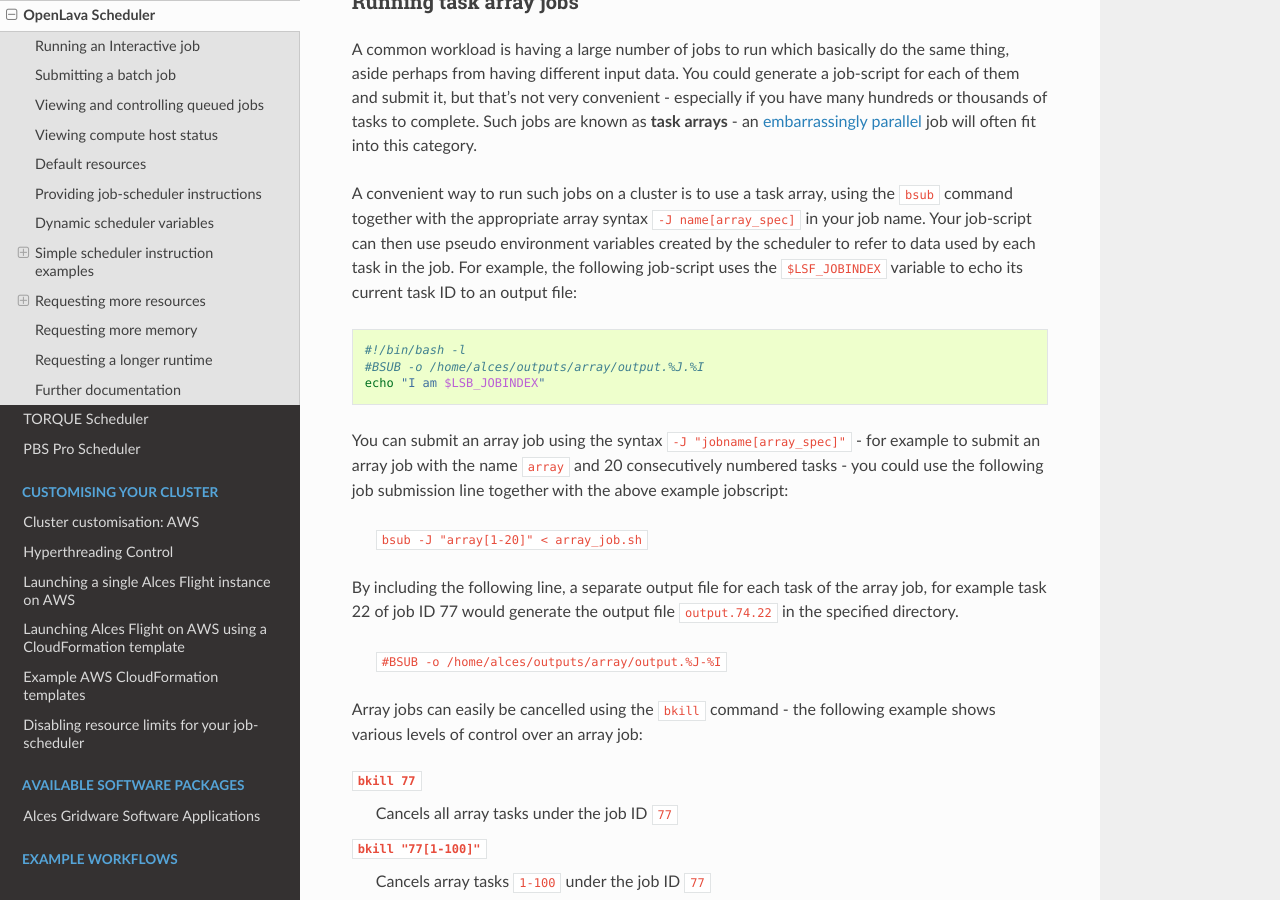
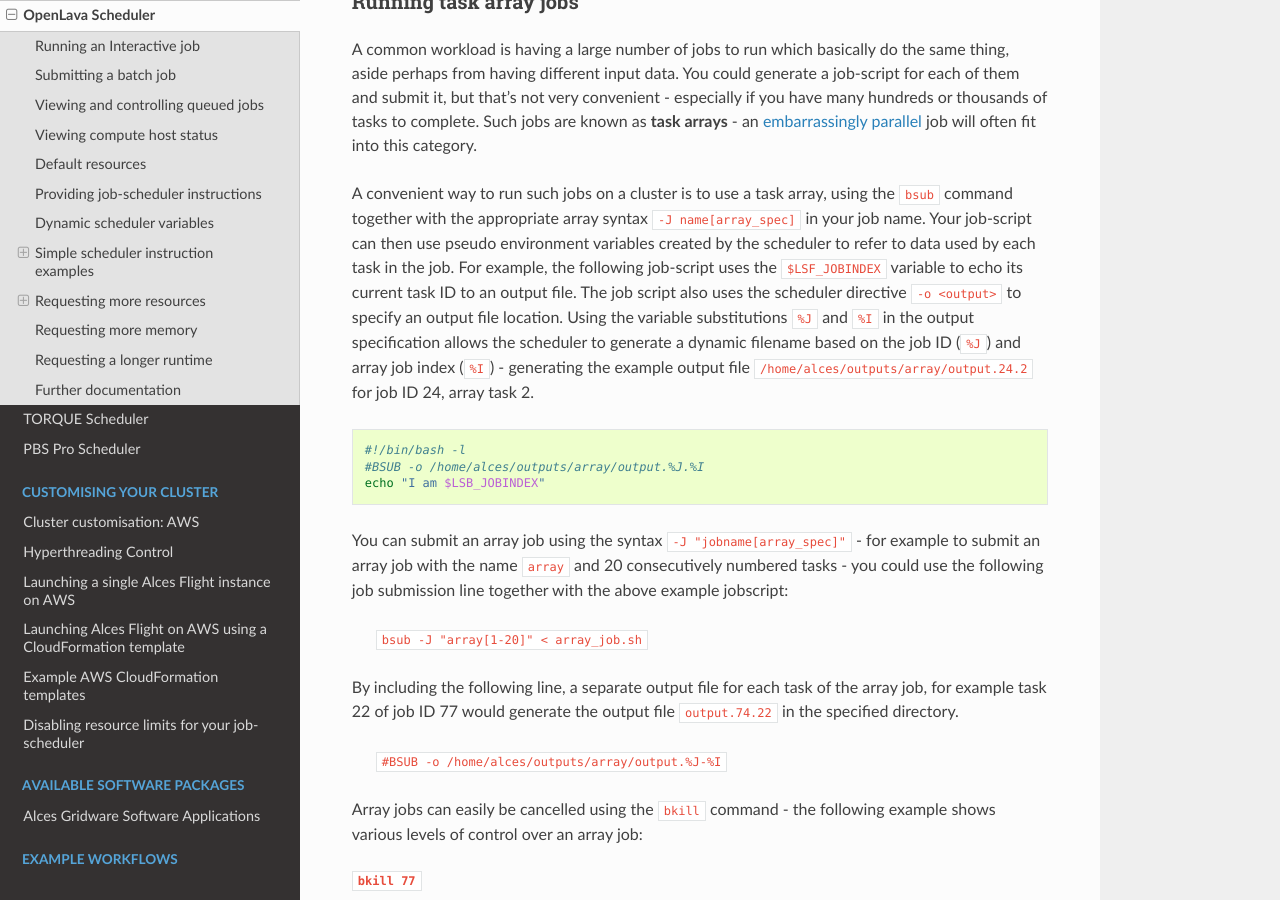
Before and after one commit to alces-software/flight-appliance-docs, a Sphinx documentation site: the page built from docs/source/openlava/openlava.rst, in a window 1280 px wide and 900 px high, scrolled down 7321 px. Built offline with Sphinx 7.4.7 and the Read the Docs theme 2.0.0, drawn with Linux system fonts in a browser that asks for light colours.

Commit message:
Include detail on variable substitutions in scheduler directives   - Refs #49

```diff
--- a/docs/source/openlava/openlava.rst
+++ b/docs/source/openlava/openlava.rst
@@ -250,7 +250,7 @@
 
 A common workload is having a large number of jobs to run which basically do the same thing, aside perhaps from having different input data. You could generate a job-script for each of them and submit it, but that's not very convenient - especially if you have many hundreds or thousands of tasks to complete. Such jobs are known as **task arrays** - an `embarrassingly parallel <https://en.wikipedia.org/wiki/Embarrasingly_parallel>`_ job will often fit into this category.
 
-A convenient way to run such jobs on a cluster is to use a task array, using the ``bsub`` command together with the appropriate array syntax ``-J name[array_spec]`` in your job name. Your job-script can then use pseudo environment variables created by the scheduler to refer to data used by each task in the job. For example, the following job-script uses the ``$LSF_JOBINDEX`` variable to echo its current task ID to an output file:
+A convenient way to run such jobs on a cluster is to use a task array, using the ``bsub`` command together with the appropriate array syntax ``-J name[array_spec]`` in your job name. Your job-script can then use pseudo environment variables created by the scheduler to refer to data used by each task in the job. For example, the following job-script uses the ``$LSF_JOBINDEX`` variable to echo its current task ID to an output file. The job script also uses the scheduler directive ``-o <output>`` to specify an output file location. Using the variable substitutions ``%J`` and ``%I`` in the output specification allows the scheduler to generate a dynamic filename based on the job ID (``%J``) and array job index (``%I``) - generating the example output file ``/home/alces/outputs/array/output.24.2`` for job ID 24, array task 2.
 
 .. code:: bash
 
```
